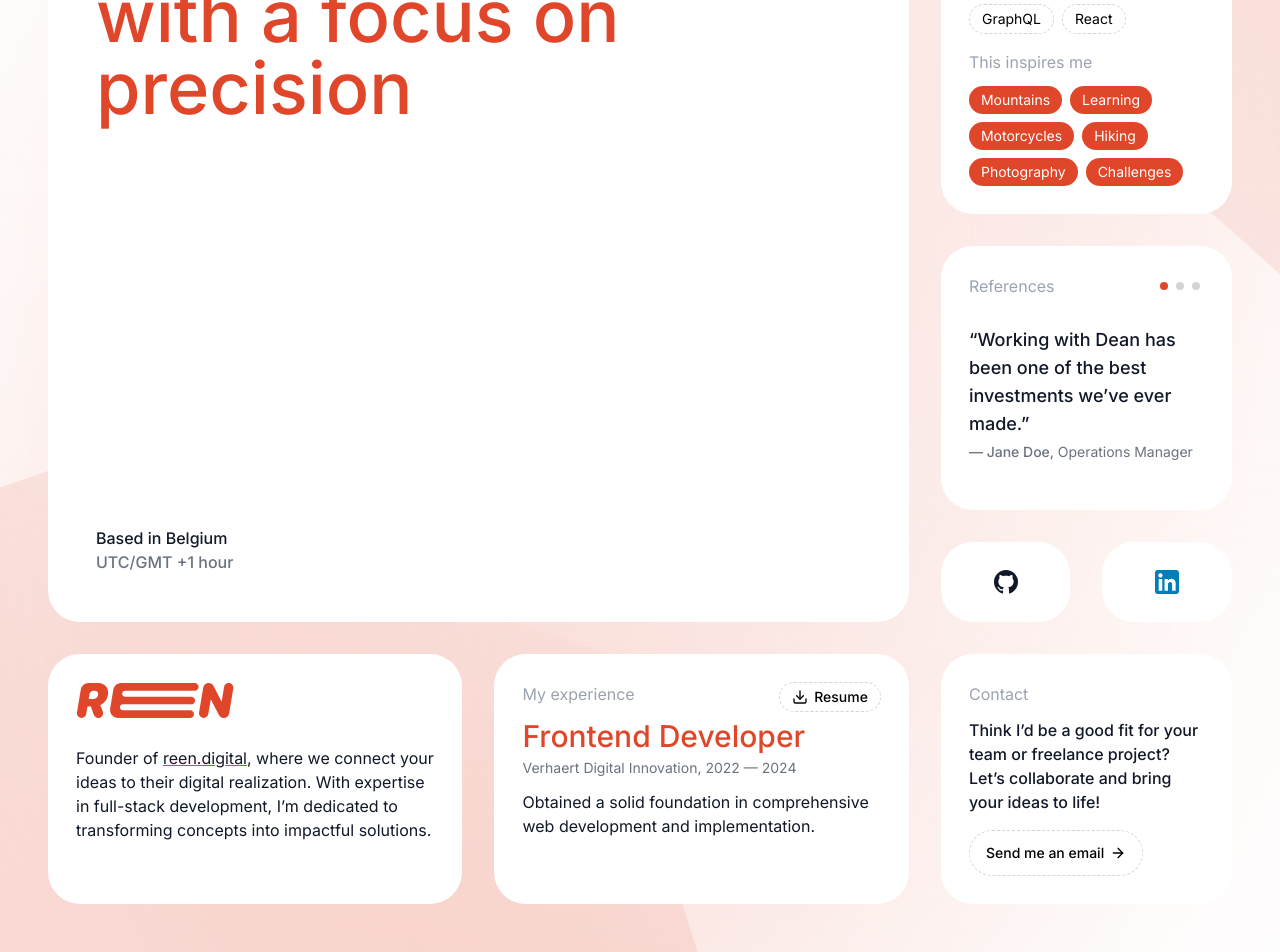
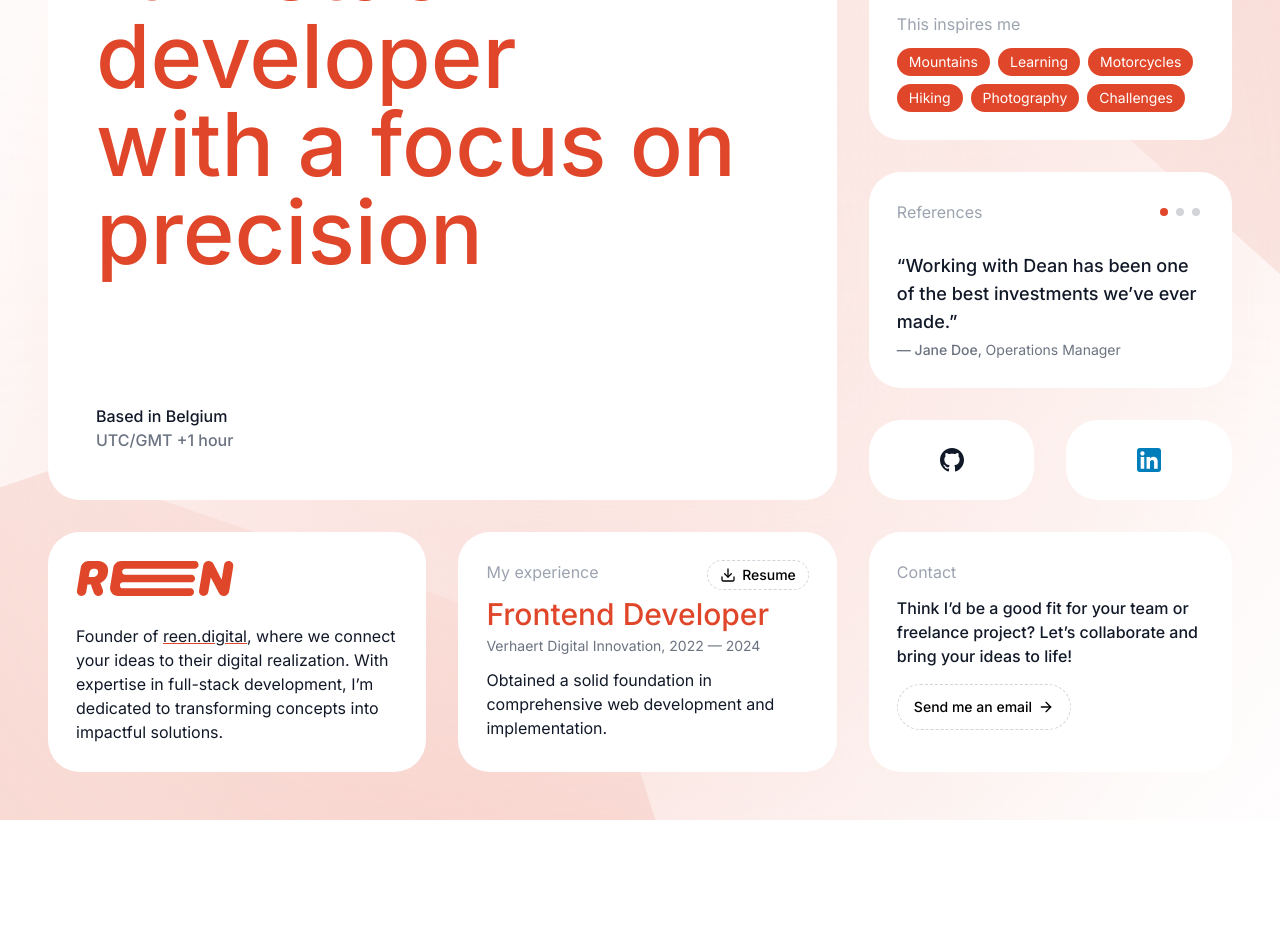
Before and after one commit to deenr/portfolio, a React (Vite) app: page / in a window 1280 px wide. Shown: the part 324-1276 px from the top of the page. After the commit the page ends 1144 px from the top, so only its background shows below. Built offline with nearby package versions, Linux system fonts and the light colour scheme.

Commit message:
chore: responsive improvements

```diff
--- a/src/App.tsx
+++ b/src/App.tsx
@@ -15,15 +15,15 @@ function App() {
     <ThemeProvider>
       <div className="relative min-h-screen flex flex-col gap-8 pt-8 pb-12 px-6 lg:px-12">
         <Header />
-        <main className="h-full min-h-0 grid gap-6 md:gap-8 grid-cols-2 lg:grid-cols-[4fr_4fr_1.25fr_1.25fr] lg:grid-rows-[auto_auto_auto_auto] flex-1">
-          <Main className="lg:col-start-1 col-span-2 lg:row-start-1 lg:row-span-1 xl:row-span-3" />
-          <Reen className="lg:col-start-1 col-span-2 md:col-span-1 xl:row-start-4 xl:row-span-1" />
-          <Experience className="md:col-start-2 col-span-2 md:col-span-1 xl:row-start-4 xl:row-span-1" />
-          <References className="lg:col-start-3 col-span-2 lg:row-start-2 row-span-1" />
-          <ToolstackAndInspiration className="lg:col-start-3 col-span-2 lg:row-start-1" />
+        <main className="h-full min-h-0 grid gap-6 lg:gap-8 grid-cols-2 md:grid-cols-[1fr_1fr_1fr_1fr] lg:grid-cols-[1fr_1fr_.5fr_.5fr] xl:grid-cols-[4fr_4fr_1.75fr_1.75fr] lg:grid-rows-[auto_auto_auto_auto] flex-1 ">
+          <Main className="lg:col-start-1 col-span-2 md:col-span-4 lg:col-span-2 lg:row-start-1 lg:row-span-1 xl:row-span-3" />
+          <Reen className="md:col-start-1 col-span-2 lg:col-span-1 xl:row-start-4 xl:row-span-1" />
+          <Experience className="md:col-start-3 col-span-2 lg:col-span-1 xl:row-start-4 xl:row-span-1" />
+          <References className="lg:col-start-3 col-span-2 md:col-span-4 lg:col-span-2 lg:row-start-2 row-span-1" />
+          <ToolstackAndInspiration className="lg:col-start-3 col-span-2 md:col-span-4 lg:col-span-2 lg:row-start-1" />
           <GitHubSocial className="lg:col-start-1 xl:col-start-3 col-span-1 lg:row-start-3 row-span-1" />
-          <LinkedInSocial className="lg:col-start-1 xl:col-start-4 col-span-1 lg:row-start-4 xl:row-start-3 row-span-1" />
-          <Contact className="lg:col-start-2 xl:col-start-3 col-span-2 lg:col-span-3 xl:col-span-2 xl:row-start-4 lg:row-span-2 xl:row-span-1" />
+          <LinkedInSocial className="md:col-start-1 xl:col-start-4 col-span-1 lg:row-start-4 xl:row-start-3 row-span-1" />
+          <Contact className="md:col-start-2 xl:col-start-3 col-span-2 md:col-span-3 xl:col-span-2 md:row-start-5 lg:row-start-3 xl:row-start-4 md:row-span-2 xl:row-span-1" />
         </main>
         <Background />
       </div>
--- a/src/components/GitHubSocial.tsx
+++ b/src/components/GitHubSocial.tsx
@@ -2,9 +2,11 @@ import { GitHub } from './icons/GitHub';
 
 export function GitHubSocial({ className }: { className?: string }) {
   return (
-    <section className={`group w-full p-7 flex flex-row gap-2 items-center justify-center bg-white dark:bg-black dark:bg-opacity-50 rounded-[32px] cursor-pointer ${className}`}>
-      <GitHub className="w-6 h-6 text-gray-900 dark:text-white" />
-      <p className="hidden group-hover:block text-gray-900 dark:text-white text-sm font-medium">Follow me</p>
-    </section>
+    <a className={className} href="https://github.com/deenr/" target="_blank" rel="noopener noreferrer">
+      <section className="group w-full p-7 flex flex-row gap-2 items-center justify-center bg-white dark:bg-black dark:bg-opacity-50 rounded-[32px] cursor-pointer">
+        <GitHub className="w-6 h-6 text-gray-900 dark:text-white" />
+        <p className="hidden group-hover:block text-gray-900 dark:text-white text-sm font-medium">Follow me</p>
+      </section>
+    </a>
   );
 }
--- a/src/components/LinkedInSocial.tsx
+++ b/src/components/LinkedInSocial.tsx
@@ -2,9 +2,11 @@ import { LinkedIn } from './icons/LinkedIn';
 
 export function LinkedInSocial({ className }: { className?: string }) {
   return (
-    <section className={`group w-full p-7 flex flex-row gap-2 items-center justify-center bg-white dark:bg-black dark:bg-opacity-50 rounded-[32px] cursor-pointer ${className}`}>
-      <LinkedIn className="w-6 h-6 text-gray-900 dark:text-white" />
-      <p className="hidden group-hover:block text-gray-900 dark:text-white text-sm font-medium">Let's connect</p>
-    </section>
+    <a className={className} href="https://www.linkedin.com/in/dean-reymen/" target="_blank" rel="noopener noreferrer">
+      <section className="group w-full p-7 flex flex-row gap-2 items-center justify-center bg-white dark:bg-black dark:bg-opacity-50 rounded-[32px] cursor-pointer">
+        <LinkedIn className="w-6 h-6 text-gray-900 dark:text-white" />
+        <p className="hidden group-hover:block text-gray-900 dark:text-white text-sm font-medium">Let's connect</p>
+      </section>
+    </a>
   );
 }
--- a/src/components/Main.tsx
+++ b/src/components/Main.tsx
@@ -3,7 +3,7 @@ import { ThemeToggle } from './ThemeToggle';
 export function Main({ className }: { className?: string }) {
   return (
     <section className={`relative p-7 md:p-12 flex flex-col flex-1 justify-between gap-8 md:gap-16 bg-white dark:bg-black dark:bg-opacity-50 rounded-[32px] ${className}`}>
-      <h2 className="text-primary-500 text-4xl sm:text-5xl md:text-6xl xl:text-7xl 2xl:text-8xl font-medium">
+      <h2 className="text-primary-500 text-4xl sm:text-5xl md:text-6xl xl:text-[88px] 2xl:text-8xl font-medium">
         a passionate
         <br /> full-stack developer
         <br /> with a focus on
--- a/src/components/References.tsx
+++ b/src/components/References.tsx
@@ -49,7 +49,7 @@ export function References({ className }: { className?: string }) {
       </div>
       <Swiper className="w-full mt-4" loop onSlideChange={({ realIndex }) => setReferenceIndex(realIndex)} onSwiper={setSwiper}>
         {references.map((reference, index) => (
-          <SwiperSlide key={index} className="px-7">
+          <SwiperSlide key={index} className="h-fit px-7">
             <p className="mt-3 text-gray-900 dark:text-white text-lg font-medium">“{reference.text}”</p>
             <div className="mt-1 flex flex-col text-gray-500 dark:text-gray-300 text-sm">
               <p className="font-medium">
```
